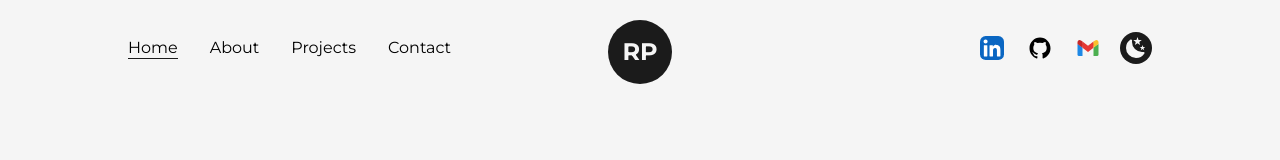
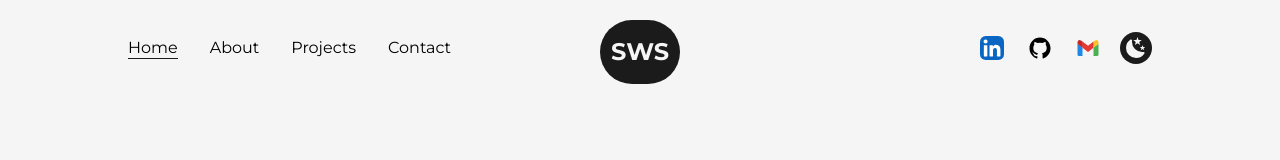
Before and after one commit to prosws2210/PORTFOLIO, a Next.js app in the folder FRONTEND/: page / in a window 1280 px wide. Shown: the top 160 px of the page. Built offline with nearby package versions, Linux system fonts and the light colour scheme.

Commit message:
Navbar fixed

```diff
--- a/FRONTEND/src/components/Logo.jsx
+++ b/FRONTEND/src/components/Logo.jsx
@@ -20,9 +20,9 @@ const Logo = () => {
 						],
 						transition: { duration: 1, repeat: Infinity },
 					}}
-				className="w-16 h-16 bg-dark text-light flex items-center justify-center rounded-full text-2xl font-bold border border-solid border-transparent dark:border-light cursor-pointer"
+				className="w-20 h-16 bg-dark text-light flex items-center justify-center rounded-full text-2xl font-extrabold border-2 border-solid border-transparent dark:border-light cursor-pointer"
 				>
-					RP
+					SWS
 				</MotionDiv>
 			</Link>
 		</div>
--- a/FRONTEND/src/components/Navbar.jsx
+++ b/FRONTEND/src/components/Navbar.jsx
@@ -80,7 +80,7 @@ const Navbar = () => {
 			</nav>
 			<nav className="flex items-center justify-center flex-wrap">
 				<motion.a
-					href="http://www.linkedin.com/in/ritesh-pradhan-220301256"
+					href="https://www.linkedin.com/in/shakti-swaroop-sahu-a92574216/"
 					target="_blank"
 					whileHover={{ y: -2 }}
 					whileTap={{ scale: 0.9 }}
@@ -89,7 +89,7 @@ const Navbar = () => {
 					<LinkedInIcon />
 				</motion.a>
 				<motion.a
-					href="https://github.com/RITESHP36"
+					href="https://github.com/prosws2210"
 					target="_blank"
 					whileHover={{ y: -2 }}
 					whileTap={{ scale: 0.9 }}
@@ -98,7 +98,7 @@ const Navbar = () => {
 					<GithubIcon />
 				</motion.a>
 				<motion.a
-					href="mailto:riteshpradhan2003@gmail.com"
+					href="mailto:sahu.shaktiswaroop22@gmail.com"
 					target="_blank"
 					whileHover={{ y: -2 }}
 					whileTap={{ scale: 0.9 }}
@@ -135,7 +135,7 @@ const Navbar = () => {
 				</nav>
 				<nav className="flex items-center justify-center flex-wrap mt-2">
 					<motion.a
-						href="http://www.linkedin.com/in/ritesh-pradhan-220301256"
+						href="https://www.linkedin.com/in/shakti-swaroop-sahu-a92574216/"
 						target="_blank"
 						whileHover={{ y: -2 }}
 						whileTap={{ scale: 0.9 }}
@@ -144,7 +144,7 @@ const Navbar = () => {
 						<LinkedInIcon />
 					</motion.a>
 					<motion.a
-						href="https://github.com/RITESHP36"
+						href="https://github.com/prosws2210"
 						target="_blank"
 						whileHover={{ y: -2 }}
 						whileTap={{ scale: 0.9 }}
@@ -153,7 +153,7 @@ const Navbar = () => {
 						<GithubIcon />
 					</motion.a>
 					<motion.a
-						href="mailto:riteshpradhan2003@gmail.com"
+						href="mailto:sahu.shaktiswaroop22@gmail.com"
 						target="_blank"
 						whileHover={{ y: -2 }}
 						whileTap={{ scale: 0.9 }}
```
Also changed, not shown: 1 other file (tests, documents, lock files or other folders).
